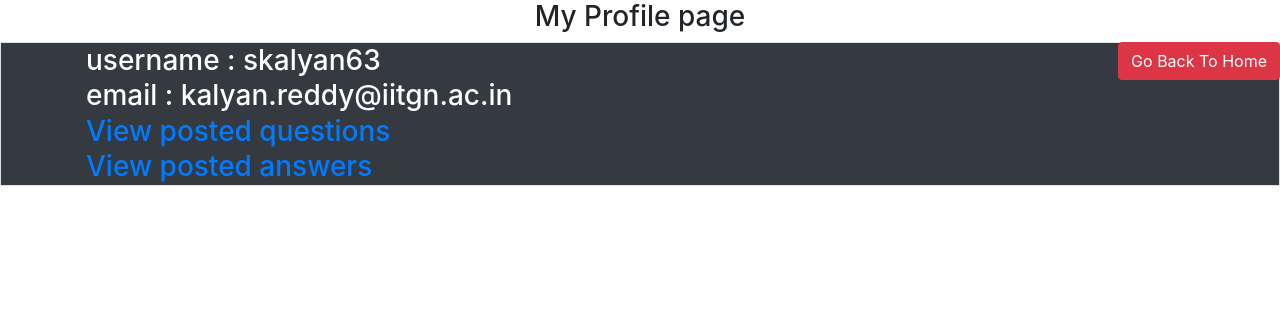
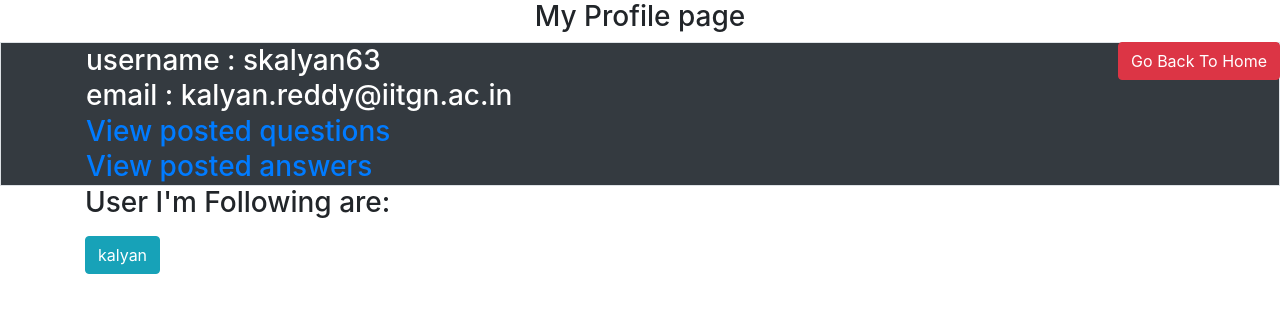
Before and after one commit to kalyan63/Mini-Quora-Website, a Flask app: page /profile/1 in a window 1280 px wide. Shown: the top 313 px of the page. Run offline with Flask 2, Linux system fonts and the light colour scheme; a user stored in the database is signed in; data comes from the database, SQL or seed files in the repository; both versions use the stored data as it was after the commit; some libraries are stand-ins or nearby versions.

Commit message:
Profile Final

```diff
--- a/Sql_Querries.py
+++ b/Sql_Querries.py
@@ -98,6 +98,29 @@ def GetUserDetails(U_id):
     conn.close()
     return res[0]
 
+def GetUserQues(U_id):
+    conn = sqlite3.connect('quora.db')
+    cur = conn.cursor()
+    cur.execute("select Q_id,Q_text,Date from Questions where user_id=? order by Date Desc",(U_id,))
+    data = cur.fetchall()
+    conn.close()
+    return(data)
+
+def GetUserAns(U_id):
+    conn = sqlite3.connect('quora.db')
+    cur = conn.cursor()
+    cur.execute("select A_id,Q_id,A_text,Date from Answer where user_id=? order by Date Desc",(U_id,))
+    data = cur.fetchall()
+    conn.close()
+    return(data)
+def GetFollowId(U_id):
+    conn=sqlite3.connect('quora.db')
+    cur=conn.cursor()
+    cur.execute("Select follow_id from Follow where user_id = ?",(U_id,))
+    data = cur.fetchall()
+    conn.close()
+    return(data)
+
 def DisplayQues():
     conn = sqlite3.connect('quora.db')
     cur = conn.cursor()
--- a/app.py
+++ b/app.py
@@ -2,7 +2,7 @@ from flask import Flask,render_template,redirect,request,session
 from datetime import datetime
 from Sql_Querries import Check_Follow, CheckUser,CheckMail,CheckLogin,\
 FollowUser, GetFileLoc, InsertFiles,InsertUser,DisplayQues,GetUserId,\
-GetUserDetails,GetUserMail,InsertQues,GetQuestion,GetAnswer,InsertAns,\
+GetUserDetails,GetUserMail,GetUserQues,GetUserAns,GetFollowId,InsertQues,GetQuestion,GetAnswer,InsertAns,\
 GetUserName, UnfollowUser,UpVote_Answer,DownVote,InsertCom,InsertFiles,GetFileLoc
 import os
 app=Flask(__name__)
@@ -65,7 +65,7 @@ def Profile(user_Id):
     if(user_Id!=session['UserId']):
         return render_template('Profile.html',user=GetUserDetails(user_Id),foll=Check_Follow(session['UserId'],user_Id))
     else:
-        return render_template('Profile.html',user=GetUserDetails(user_Id))
+        return render_template('Profile.html',user=GetUserDetails(user_Id),get_Name=GetUserName,F_ID=GetFollowId(user_Id))
 
 @app.route('/profile/follow/<int:user_Id>')
 def Follow(user_Id):
@@ -76,6 +76,20 @@ def Follow(user_Id):
 def UnFollow(user_Id):
     UnfollowUser(session['UserId'],user_Id)
     return render_template('Profile.html',user=GetUserDetails(user_Id),foll=Check_Follow(session['UserId'],user_Id))
+
+@app.route('/profile/Question/<int:user_id>')
+def UserQuestionList(user_id):
+    Aut=[]
+    Aut.append(session['UserId']==user_id)
+    Aut.append(GetUserName(user_id))
+    return render_template('UserQuestionList.html',Questions=GetUserQues(user_id),Aut=Aut)
+
+@app.route('/profile/Answer/<int:user_id>')
+def UserAnswerList(user_id):
+    Aut=[]
+    Aut.append(session['UserId']==user_id)
+    Aut.append(GetUserName(user_id))
+    return render_template('UserAnswerList.html',Answers=GetUserAns(user_id),Aut=Aut)
 
 @app.route('/Answer/<int:A_id>',methods=["POST","GET"])
 def Answer(A_id):
--- a/templates/Answer.html
+++ b/templates/Answer.html
@@ -7,6 +7,7 @@
     {% else %}
     <p><a href="/profile/{{Ans_Com['Ans'][2]}}" class="btn btn-info">{{get_Name(Ans_Com['Ans'][2])}}</a></p>
     {% endif %}
+    <p><a href="/Question/{{Ans_Com['Ans'][1]}}">View Question</a></p>
     <p>{{Ans_Com['Ans'][3]}}</p>
     <p>{{Ans_Com['Ans'][6]}}</p>
     {%if Get_File(Ans_Com['Ans'][0])%}
--- a/templates/Profile.html
+++ b/templates/Profile.html
@@ -6,7 +6,6 @@
 {%else%}
     <h3 class="text-center">Other User's Profile page<h3>
 {%endif%}
-
 <a href="{{url_for('Home')}}" class="btn btn-danger float-right">Go Back To Home</a>
 <div class="border bg-dark text-white">
 <div class="container">
@@ -14,14 +13,14 @@
         {%if user[0] == session['UserId'] %}
             <tr><td>username : {{user[1]}}</td></tr>
             <tr><td>email : {{user[2]}}</td></tr>
-            <tr><td><a href="/UserQuestionList/{{user[0]}}">View posted questions</a></td></tr>
-            <tr><td><a href="/UserAnswerList/{{user[0]}}">View posted answers</a></td></tr>
+            <tr><td><a href="{{url_for('UserQuestionList',user_id=user[0])}}">View posted questions</a></td></tr>
+            <tr><td><a href="{{url_for('UserAnswerList',user_id=user[0])}}">View posted answers</a></td></tr>
         {%else%}
             <tr><td>username : {{user[1]}}</td></tr>
             <tr><td>email : {{user[2]}}</td></tr>
             {%if foll == 1 %}
-                <tr><td><a href="/UserQuestionList/{{user[0]}}">View posted questions</a></td></tr>
-                <tr><td><a href="/UserAnswerList/{{user[0]}}">View posted answers</a></td></tr>
+                <tr><td><a href="{{url_for('UserQuestionList',user_id=user[0])}}">View posted questions</a></td></tr>
+                <tr><td><a href="{{url_for('UserAnswerList',user_id=user[0])}}">View posted answers</a></td></tr>
                 <p>You are Following this User, click to unFollow</p>
                 <a href="{{url_for('UnFollow',user_Id=user[0])}}" class="btn btn-danger float-right">UnFollow</a>
             {%else%}
@@ -31,4 +30,13 @@
     </table>
 </div>
 </div>
+
+<div class="container">
+    {%if user[0] == session['UserId'] %}
+        <p>User I'm Following are: </p>
+        {%for prof in F_ID%}
+            <p><a href="/profile/{{prof[0]}}" class="btn btn-info">{{get_Name(prof[0])}}</a></p>
+        {% endfor %}
+    {%endif%}
+</div>
 {% endblock%}
```
Also changed, not shown: templates/UserAnswerList.html (+18 -0 lines), templates/UserQuestionList.html (+18 -0 lines), quora.db.
